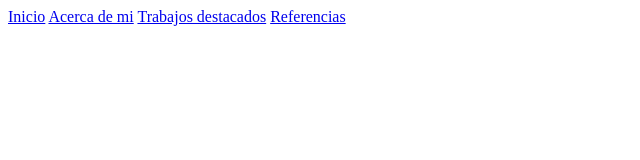
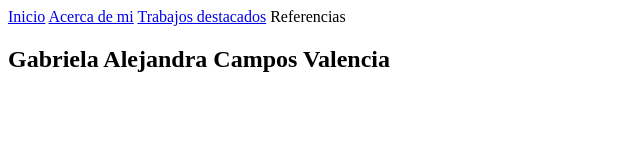
Before and after one commit to gabrielacampos02/t1, a plain HTML site: page tarea1.htm in a window 1280 px wide. Shown: the whole page, without its empty margins (0-640 px from the left). Drawn offline with Linux system fonts and the light colour scheme.

Commit message:
header terminado

```diff
--- a/tarea1.htm
+++ b/tarea1.htm
@@ -12,8 +12,12 @@
             <a href="#">Inicio</a>
             <a href="#">Acerca de mi</a>
             <a href="#">Trabajos destacados</a>
-            <a href="#">Referencias</a>
+            <a hre="#">Referencias</a>
         </nav>
+        <section class="contenedor principal">
+            <h1 class="titulo pagina-web">Gabriela Alejandra Campos Valencia</h1>
+        </section>
     </header>
+
 </body>
 </html>
```
